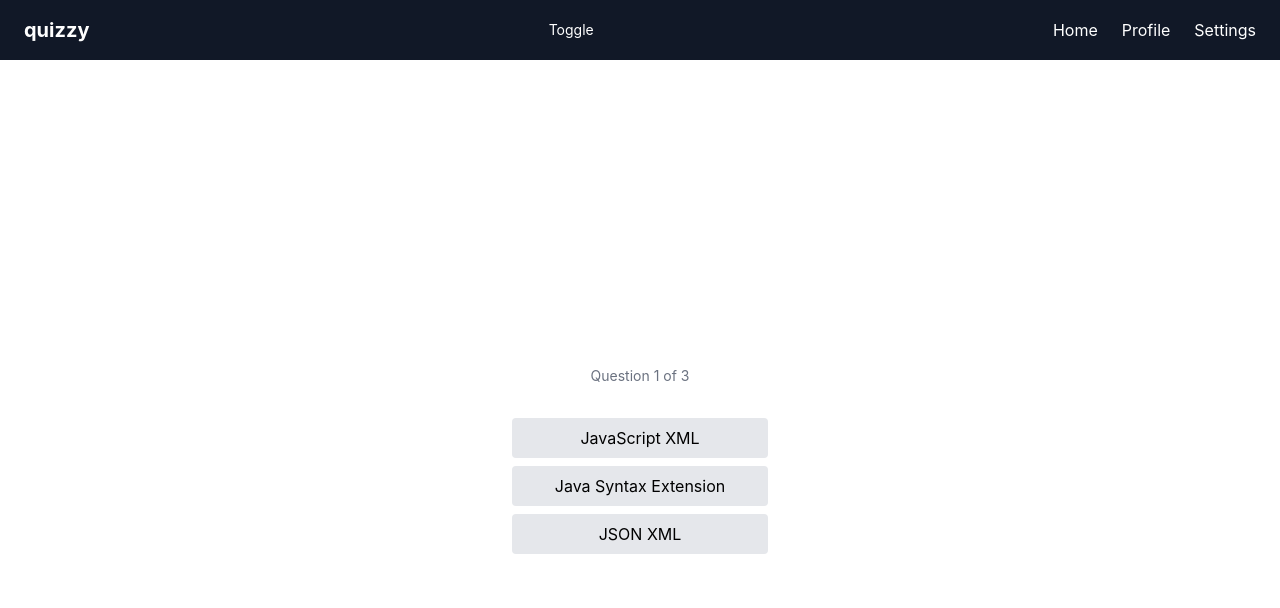
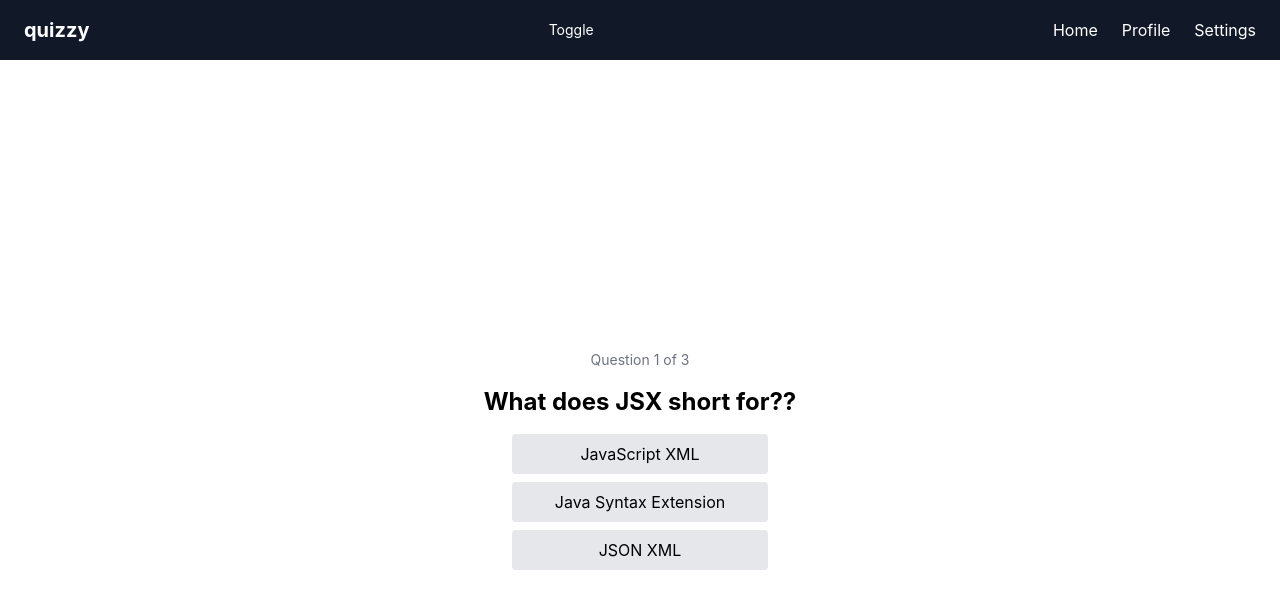
Before and after one commit to maziznaj/quizzyeasy, a React (Create React App) app: page / in a window 1280 px wide. Shown: the top 608 px of the page. Built offline with nearby package versions, Linux system fonts and the light colour scheme.

Commit message:
Revert "oops break question display"
This reverts commit 43c7446aa6dc1a1756b90b15014946369c311248.

```diff
--- a/src/components/quiz.jsx
+++ b/src/components/quiz.jsx
@@ -57,7 +57,7 @@ function Quiz(){
        return(
          <div className="flex flex-col items-center gap-4 p-8">
          <p className="text-sm text-gray-500">Question {current + 1} of {questions.length}</p>
-         <h2 className="text-2xl font-bold">{q.qeustion}</h2>
+         <h2 className="text-2xl font-bold">{q.question}</h2>
 
          <div className="flex flex-col gap-2 w-64">
           {q.options.map((option) => (
```
